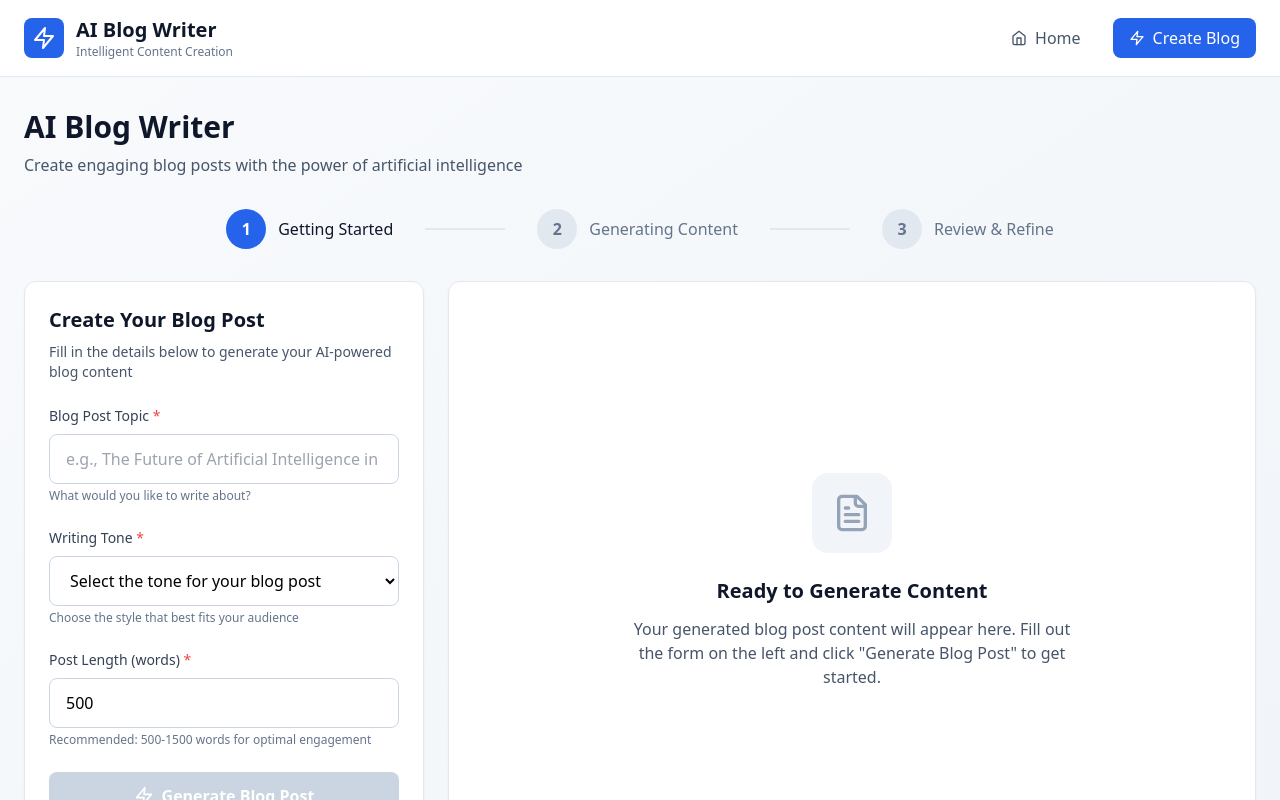
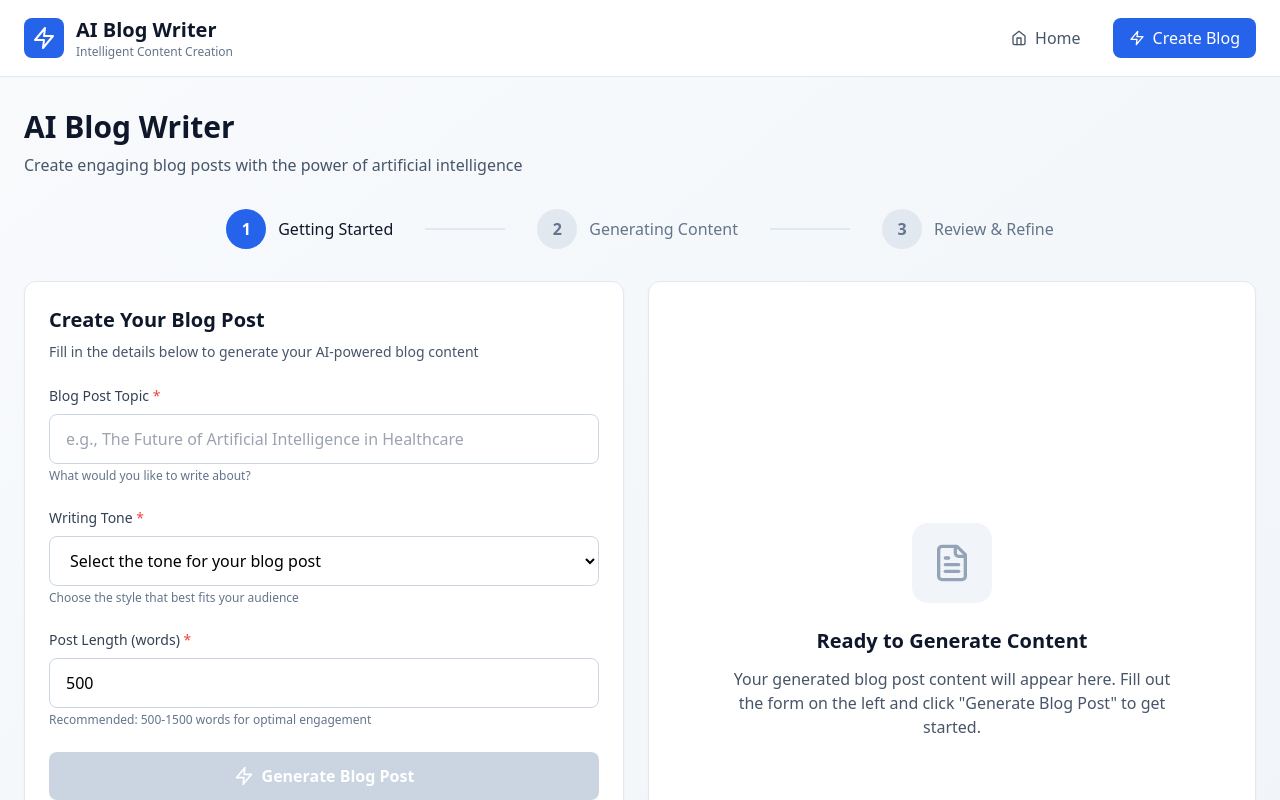
Before and after one commit to wo-aiml-user/blog-generator, a React (Vite) app in the folder blog-UI/blog-gen/: page /create in a window 1280 px wide. Shown: the top 800 px of the page. Built offline with nearby package versions, Linux system fonts and the light colour scheme.

Commit message:
"added scrolling and set width"

```diff
--- a/blog-UI/blog-gen/src/components/ChatInterface.tsx
+++ b/blog-UI/blog-gen/src/components/ChatInterface.tsx
@@ -52,7 +52,7 @@ export default function ChatInterface({
         )}
       </div>
 
-      <div className="flex-1 overflow-y-auto p-4 space-y-3 bg-slate-50">
+      <div className="flex-1 overflow-y-auto p-4 space-y-3 bg-slate-50 scrollbar-thin scrollbar-thumb-slate-300 scrollbar-track-slate-100">
         {messages.map((message, index) => (
           <div
             key={index}
--- a/blog-UI/blog-gen/src/pages/BlogGenerationPage.tsx
+++ b/blog-UI/blog-gen/src/pages/BlogGenerationPage.tsx
@@ -240,8 +240,8 @@ export default function BlogGenerationPage() {
           </div>
         </div>
 
-        <div className="grid grid-cols-[400px,1fr] gap-6">
-          <div className="bg-white rounded-xl border border-slate-200 shadow-sm overflow-hidden">
+        <div className="grid grid-cols-[600px,1fr] gap-6">
+          <div className="bg-white rounded-xl border border-slate-200 shadow-sm overflow-hidden h-[700px] flex flex-col">
             {stage === 'form' ? (
               <BlogForm onGenerate={handleGenerate} loading={loading} />
             ) : (
@@ -257,7 +257,7 @@ export default function BlogGenerationPage() {
             )}
           </div>
 
-          <div className="bg-white rounded-xl border border-slate-200 shadow-sm p-8 min-h-[600px]">
+          <div className="bg-white rounded-xl border border-slate-200 shadow-sm p-8 h-[700px] overflow-y-auto">
             <ContentDisplay
               stage={stage}
               loading={loading}
```
Also changed, not shown: 1 other file (tests, documents, lock files or other folders).
